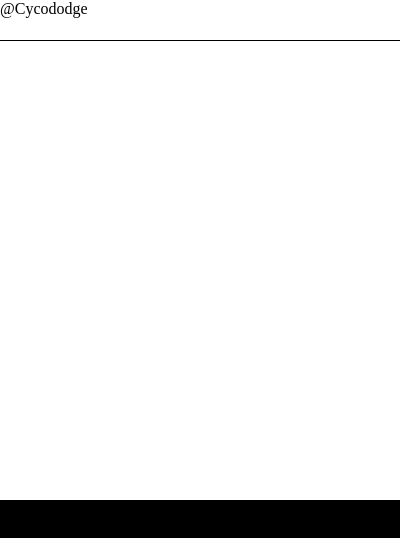
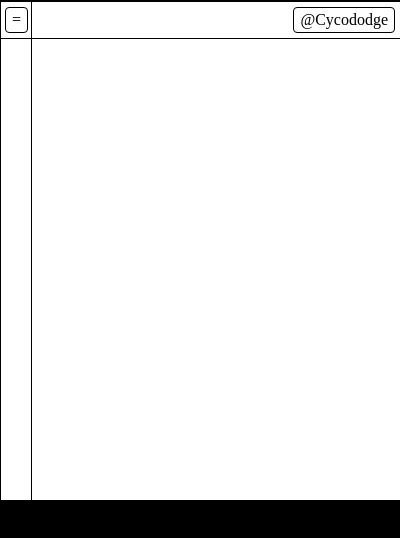
Before and after one commit to Cycododge/NotifierForTrello, a browser extension: page Chrome/v2/popup.html in a window 400 px wide. Drawn offline with Linux system fonts and the light colour scheme.

Commit message:
Updated layout

```diff
--- a/Chrome/v2/popup.html
+++ b/Chrome/v2/popup.html
@@ -4,15 +4,21 @@
 		<style>
 			html { background-color: #000; }
 			body { background-color: #fff; height: 500px; width: 400px; margin: 0; }
-			#nav { height: 40px; border-bottom: 1px solid #000; }
+			#nav { overflow: auto; border-bottom: 1px solid #000; }
+			#nav .btn { border: 1px solid #000; border-radius: 4px; padding: 3px 6px; margin: 5px; }
+			#nav .btn:hover { background-color: #ccc; cursor: pointer; }
+			#nav .btnFilters { float: left; }
+			#nav .btnSettings { float: right; }
+			#filters { border: 1px solid #000; position: absolute; width: 30px; height: 99%; }
+			#settings { border: 1px solid #000; }
 		</style>
 	</head>
 	<body>
 		<div id="filters"></div>
 		<div id="settings"></div>
 		<div id="nav">
-			<div class="btnFilters"></div>
-			<div class="btnSettings">@Cycododge</div>
+			<div class="btn btnFilters">=</div>
+			<div class="btn btnSettings">@Cycododge</div>
 		</div>
 		<div id="notes"></div>
 	</body>
```
